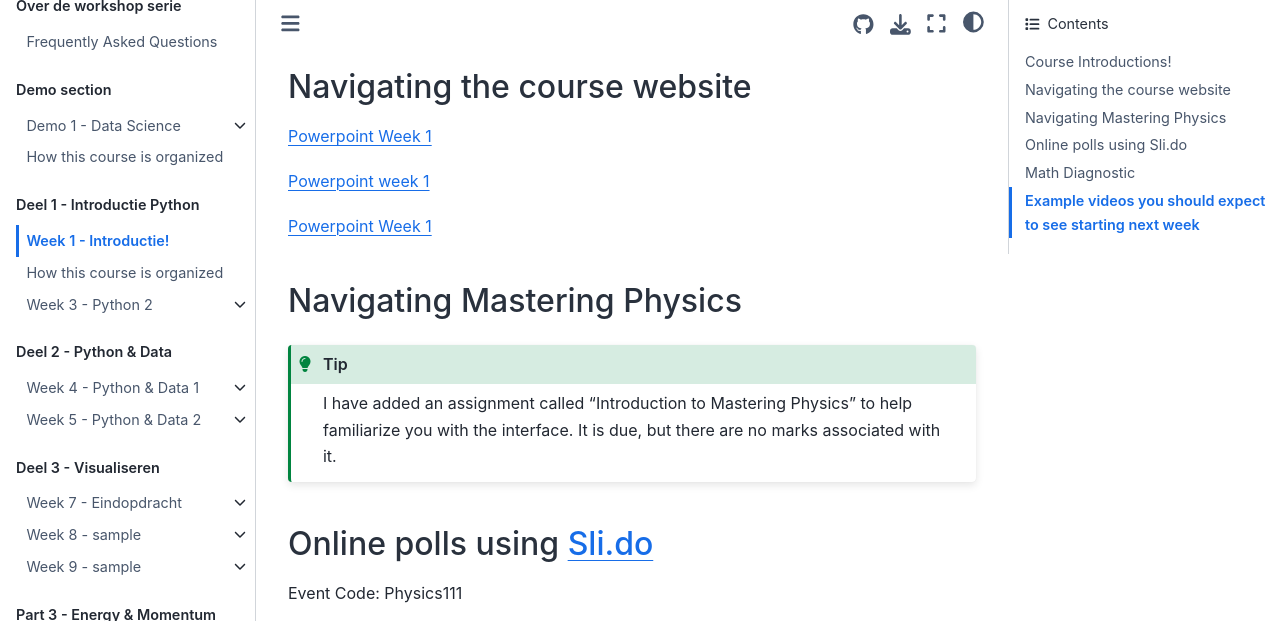
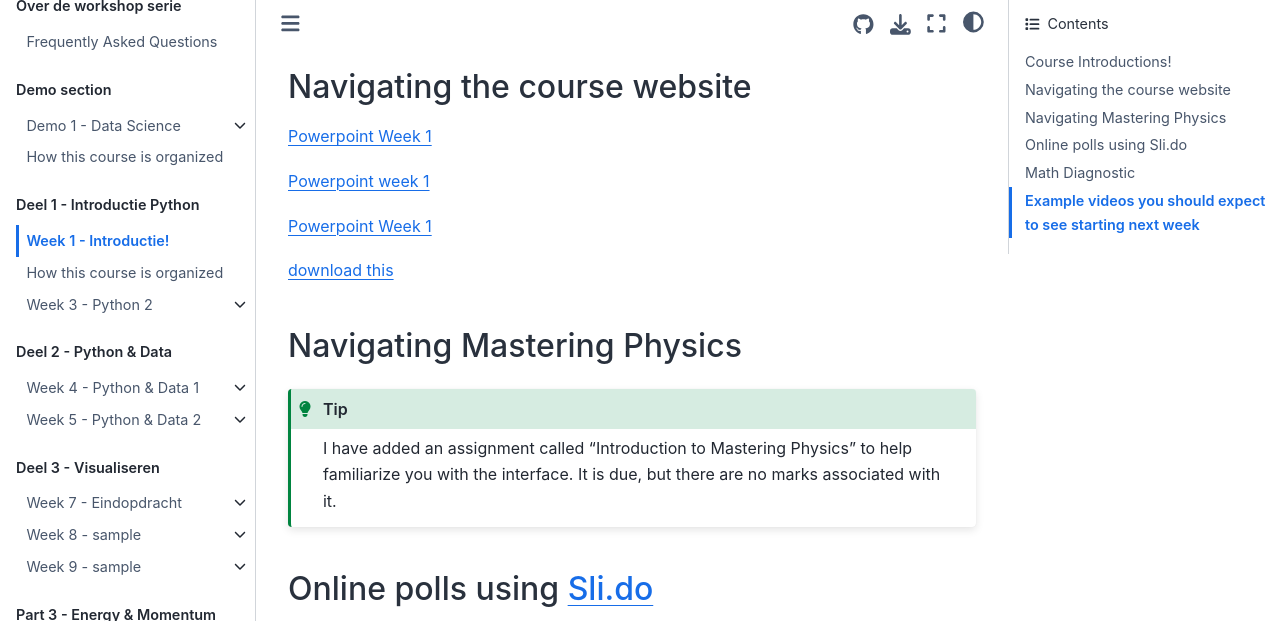
Before and after one commit to Remi-ui/python_tb, a Jupyter Book: the page built from class/week01/week01_summary.md, in a window 1280 px wide and 900 px high, scrolled down 339 px, cut to the strip 0-621 px from the top of the window. Built offline with Jupyter Book 1.0.4 settings and Sphinx 7.4.7 and the Sphinx Book theme 1.1.4, drawn with Linux system fonts in a browser that asks for light colours; pages that are not in the unit, such as notebooks, are missing from menus.

Commit message:
Update week01_summary.md

```diff
--- a/class/week01/week01_summary.md
+++ b/class/week01/week01_summary.md
@@ -16,6 +16,8 @@ Hello, my name is Firas Moosvi and I am your instructor for Physics 111!
 <a id="raw-url" href="https://github.com/Remi-ui/python_tb/blob/main/stuurinformatie_workshop_1_introductie.pptx">Powerpoint week 1</a>
 
 [Powerpoint Week 1](https://raw.githubusercontent.com/Remi-ui/python_tb/blob/main/stuurinformatie_workshop_1_introductie.pptx)
+
+<a href="../../stuurinformatie_workshop_1_introductie.pptx" download="stuurinformatie_workshop_1_introductie.pptx">download this</a>
 
 ## Navigating Mastering Physics
 
```
